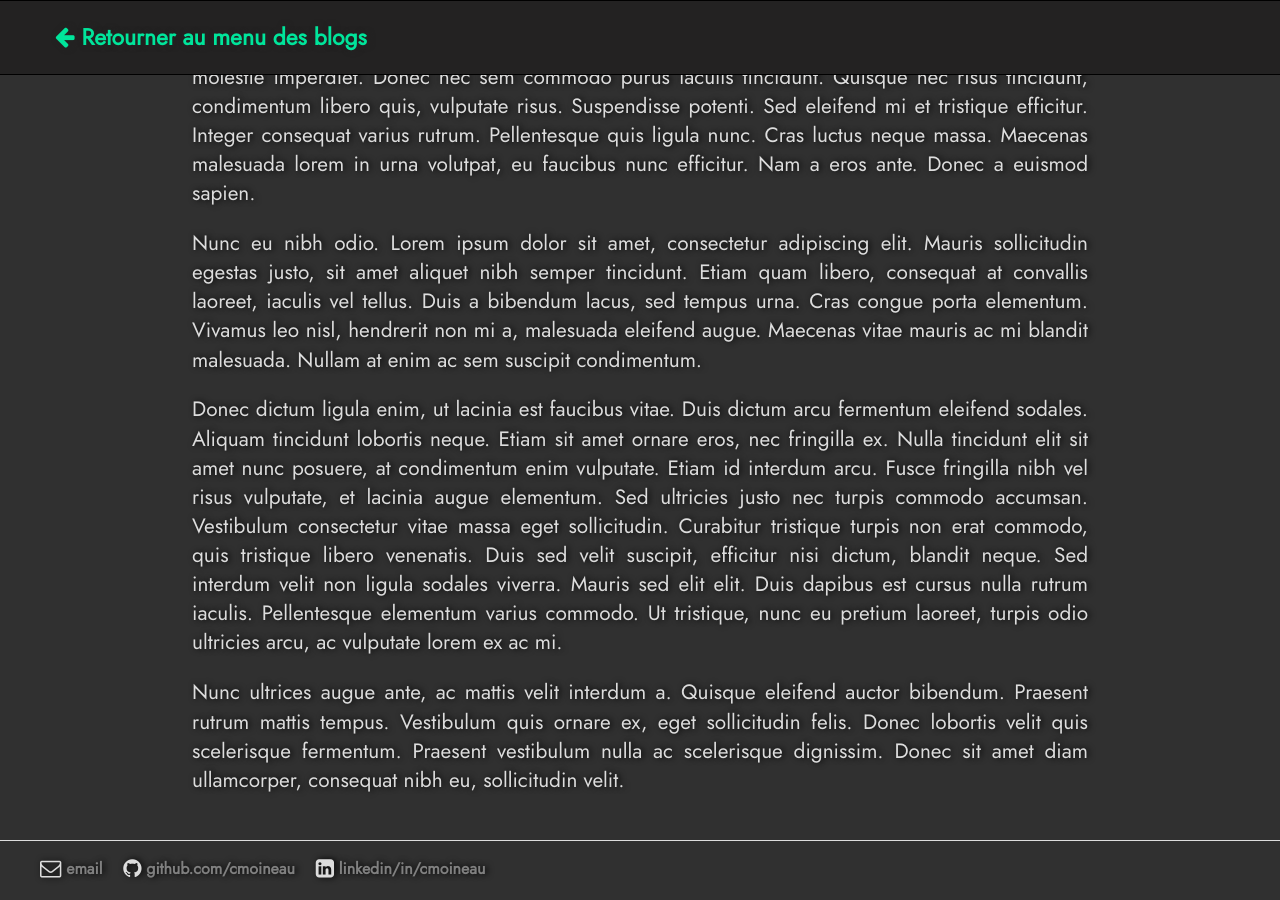
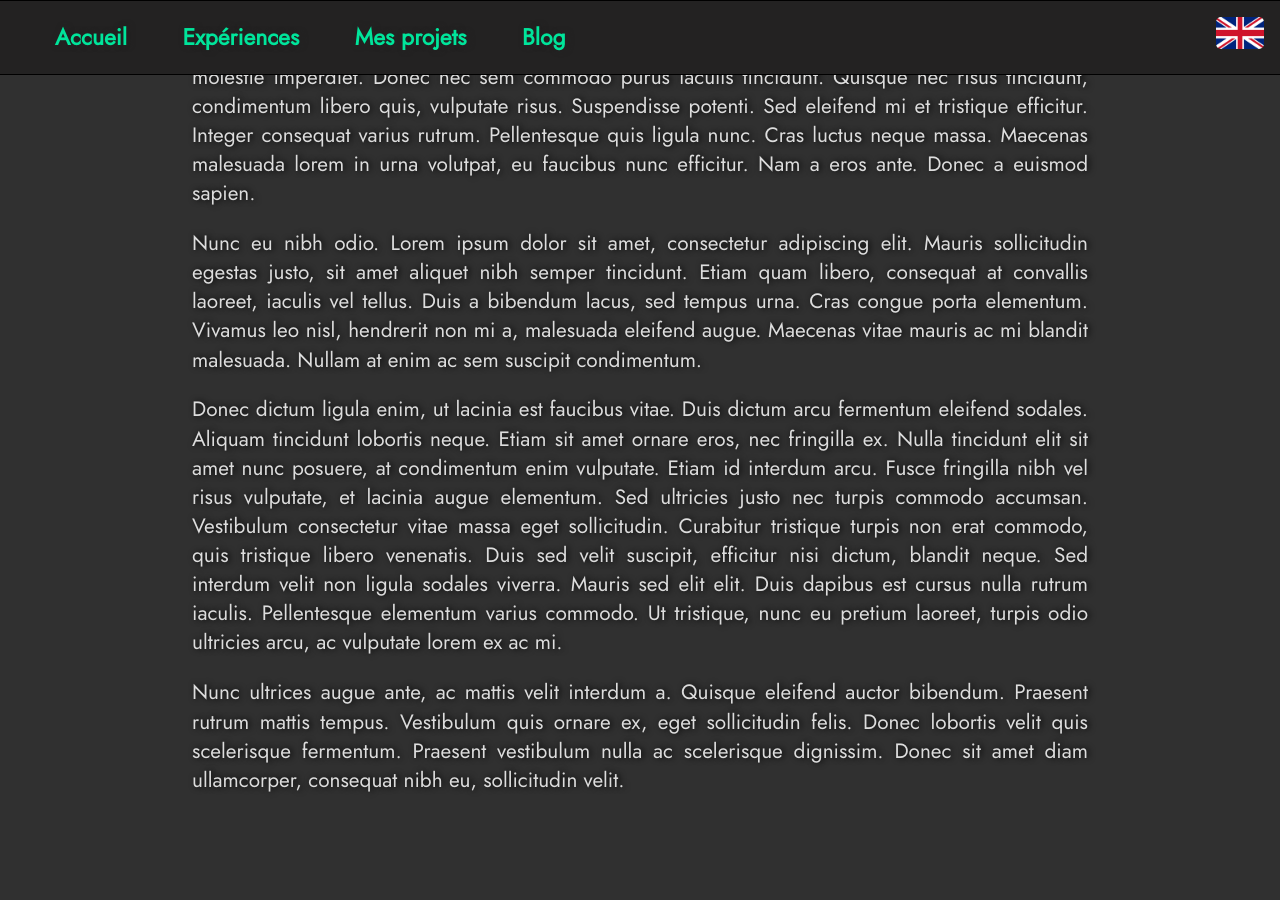
Before and after one commit to cmoineau/cmoineau.github.io, a Jekyll site: the page built from _posts/2014-04-30-lorem-ipsum.md, in a window 1280 px wide and 900 px high, scrolled down 521 px. Built offline with Jekyll 4.4.1, drawn with Linux system fonts in a browser that asks for light colours; after the commit the page ends 1361 px from its top, so only the background shows below that; some of the changed text lies outside the part shown.

Commit message:
Adding _includes folder.

```diff
--- a/404.html
+++ b/404.html
@@ -6,6 +6,6 @@ layout: 404
 <div class="container">
   <h1 style="border-top: 4px double; padding-top: 0.5em;">404 : Page not found</h1>
   <h2 style="border-bottom: 4px double; padding-bottom: 1em;">
-    You can go back to the main page by clicking <a  href="index.html">here</a>.
+    You can go back to the main page by clicking <a  href="/index.html">here</a>.
   </h2>
 </div>
--- /dev/null
+++ b/_includes/header_fr.html
@@ -0,0 +1,12 @@
+<head>
+    <script src="/js/change_language.js"></script>
+</head>
+<nav>
+    <ul>
+        <li><a href="/fr">Accueil</a></li>
+        <li><a href="/work_experiences/fr">Expériences</a></li>
+        <li><a href="/projects/fr">Mes projets</a></li>
+        <li><a href="/blog/fr">Blog</a></li>
+        <img id="flag" src="/ressources/en_flag.png" title="Go to English mode" onclick="change_language()" style="cursor: pointer">
+    </ul>
+</nav>
--- a/_layouts/post.html
+++ /dev/null
@@ -1,68 +0,0 @@
-<!DOCTYPE html>
-	<html lang="fr" data-theme='dark'>
-		<head>
-			<title>{{ page.title }}</title>
-			<!-- link to main stylesheet -->
-			<link rel="stylesheet" type="text/css" href="/css/main.css">
-			<!-- link for icon -->
-			<link rel="stylesheet" href="https://cdnjs.cloudflare.com/ajax/libs/font-awesome/4.7.0/css/font-awesome.min.css">
-			<script src="/js/last_edition.js"></script>
-			<script src="/js/clipboard.js"></script>
-			<script type='text/javascript' src='https://platform-api.sharethis.com/js/sharethis.js#property=60a105a3a99fbf0011744211&product=sticky-share-buttons' async='async'></script>
-		</head>
-		<body onload="setLastCommit('french')">
-			<nav>
-	    		<ul>
-					<li><a href="/blog/fr"><i class="fa fa-arrow-left" aria-hidden="true"></i> Retourner au menu des blogs</a></li>
-	    		</ul>
-			</nav>
-
-				<!-- <div class="share_butons">
-			<div class="share_container">
-				<p>Partage :</b></p>
-			</div>
-			<div class="share_container">
-				<div class="share_buton">
-					<i class="fa fa-share-alt" aria-hidden="true" onclick="url_to_clipboard()"></i>
-				</div>
-				<div class="share_info">
-					<p>Copier lien.</p>
-				</div>
-			</div>
-			<div class="share_container">
-				<div class="share_buton">
-					<i class="fa fa-share-alt" aria-hidden="true" onclick="url_to_clipboard()"></i>
-				</div>
-				<div class="share_info">
-					<p>Copier lien.</p>
-				</div>
-			</div>
-		</div> -->
-
-        <div class="post" style="padding-bottom: 1.5em; padding-top: 5em;">
-          {{ content }}
-        </div>
-
-		<div class="sharethis-inline-reaction-buttons"></div>
-
-		<footer>
-			<ul>
-				<li>
-					<i class="fa fa-envelope-o fa-lg" aria-hidden="true"></i>
-					<a href="mailto:moineaucyril@gmail.com">email</a>
-				</li>
-				<li>
-					<i class="fa fa-github fa-lg" aria-hidden="true"></i>
-					<a href="https://github.com/cmoineau"> github.com/cmoineau</a>
-				</li>
-				<li>
-					<i class="fa fa-linkedin-square fa-lg" aria-hidden="true"></i>
-					<a href="https://www.linkedin.com/in/cmoineau"> linkedin/in/cmoineau</a>
-				</li>
-				<p id="lastchange"; style="float : right; font-size: 0.8em; padding-right: 1em;";></p>
-			</ul>
-		</footer>
-
-		</body>
-
-	</html>
--- /dev/null
+++ b/_layouts/post_fr.html
@@ -0,0 +1,26 @@
+<!DOCTYPE html>
+	<html lang="fr" data-theme='dark'>
+		<head>
+			<title>{{ page.title }}</title>
+			<!-- link to main stylesheet -->
+			<link rel="stylesheet" type="text/css" href="/css/main.css">
+			<!-- link for icon -->
+			<link rel="stylesheet" href="https://cdnjs.cloudflare.com/ajax/libs/font-awesome/4.7.0/css/font-awesome.min.css">
+			<script type='text/javascript' src='https://platform-api.sharethis.com/js/sharethis.js#property=60a105a3a99fbf0011744211&product=sticky-share-buttons' async='async'></script>
+		</head>
+		<body >
+
+		{% include header_fr.html %}
+
+
+        <div class="post" style="padding-bottom: 1.5em; padding-top: 5em;">
+          {{ content }}
+        </div>
+
+		<div class="sharethis-inline-reaction-buttons"></div>
+
+		{% include header_fr.html %}
+
+		</body>
+
+	</html>
```
Also changed, not shown: _includes/footer_en.html (added, +24 -0 lines), _includes/footer_fr.html (added, +25 -0 lines), _includes/header_en.html (added, +12 -0 lines), _layouts/default.html (+4 -70 lines), _layouts/french.html (+4 -66 lines), _layouts/post_en.html (added, +26 -0 lines), _posts/2014-04-30-lorem-ipsum.md (+1 -1 lines), _posts/2020-2-30-second-article.md (+1 -1 lines).
